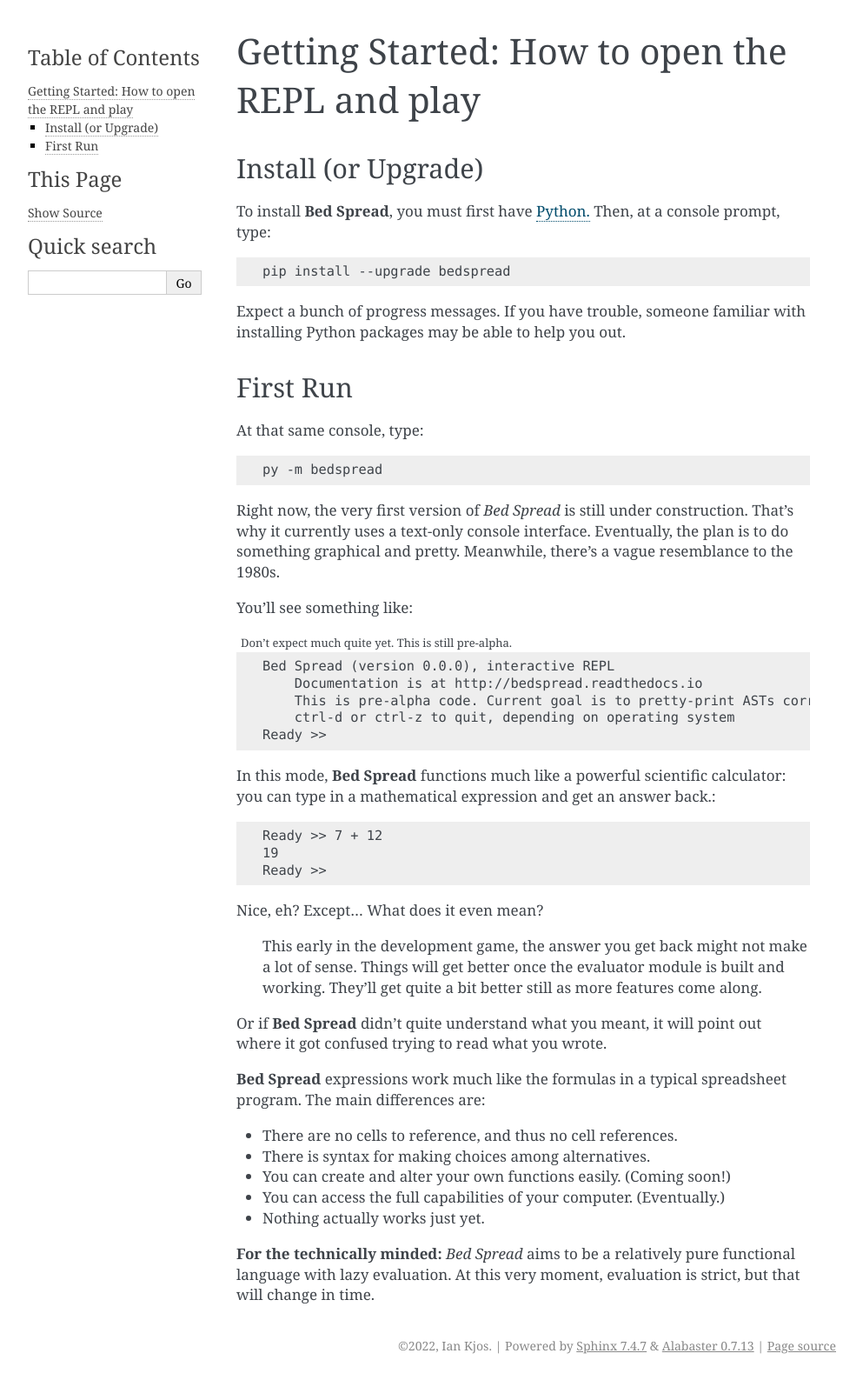
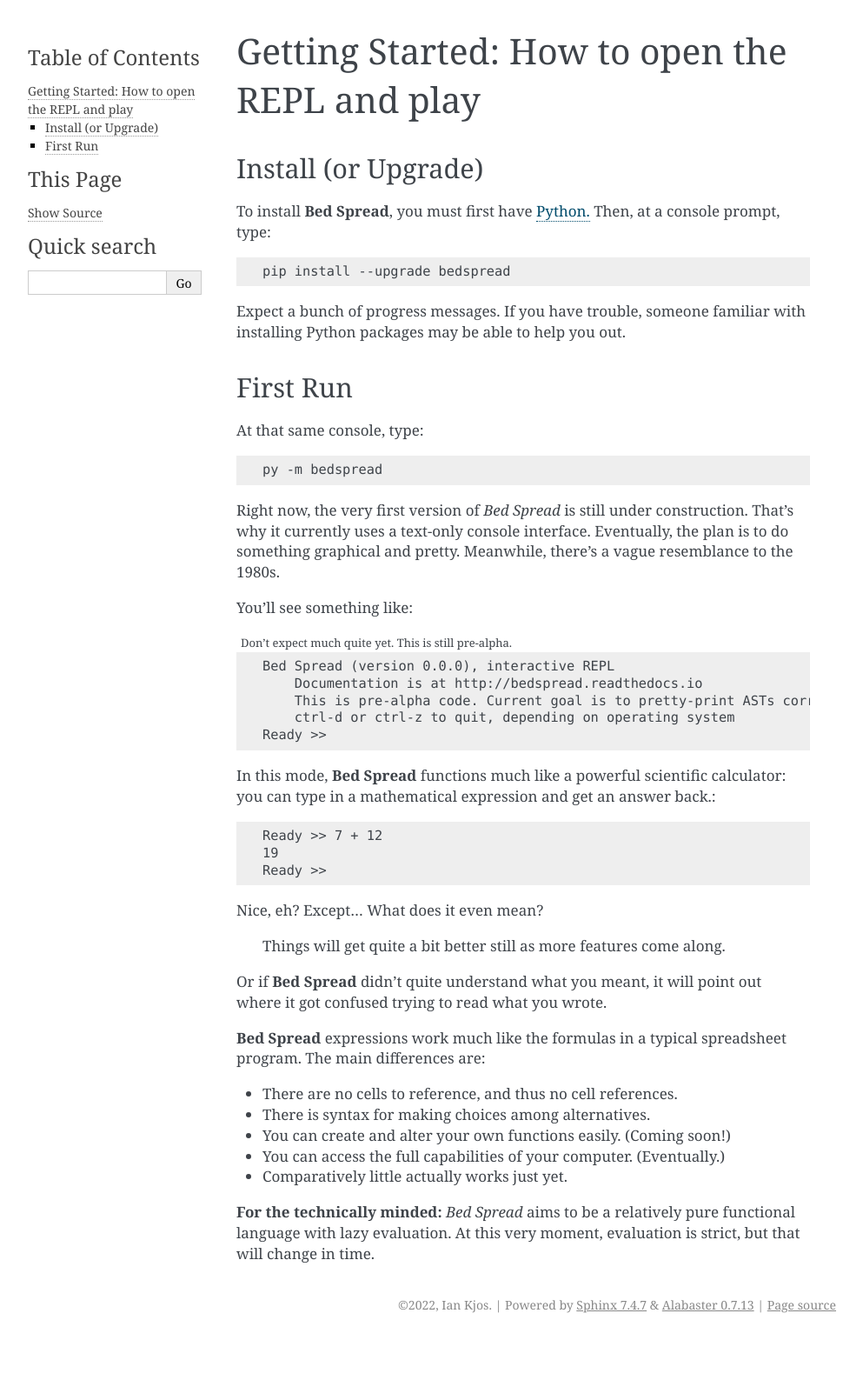
Before and after one commit to kjosib/bedspread, a Sphinx documentation site: the page built from docs/source/quickstart.rst, in a window 1280 px wide. Shown: the whole page at 87% size, without its empty margins (148-1141 px from the left). Built offline with Sphinx 7.4.7, drawn with Linux system fonts in a browser that asks for light colours; after the commit the page ends 1540 px from its top, so only the background shows below that.

Commit message:
more docs

```diff
--- a/docs/source/about.rst
+++ b/docs/source/about.rst
@@ -32,5 +32,3 @@
 Current Status
 ---------------
 *Bed Spread* is presently too nascent for serious use, but watch this space.
-
-.. _roadmap:
--- a/docs/source/quickstart.rst
+++ b/docs/source/quickstart.rst
@@ -45,9 +45,7 @@
 
 Nice, eh? Except... What does it even mean?
 
-    This early in the development game, the answer you get back might not make a lot of sense.
-    Things will get better once the evaluator module is built and working.
-    They'll get quite a bit better still as more features come along.
+    Things will get quite a bit better still as more features come along.
 
 Or if **Bed Spread** didn't quite understand what you meant,
 it will point out where it got confused trying to read what you wrote.
@@ -59,7 +57,7 @@
 * There is syntax for making choices among alternatives.
 * You can create and alter your own functions easily. (Coming soon!)
 * You can access the full capabilities of your computer. (Eventually.)
-* Nothing actually works just yet.
+* Comparatively little actually works just yet.
 
 
 **For the technically minded:**
```
Also changed, not shown: docs/source/fileIO.rst (+57 -2 lines).
